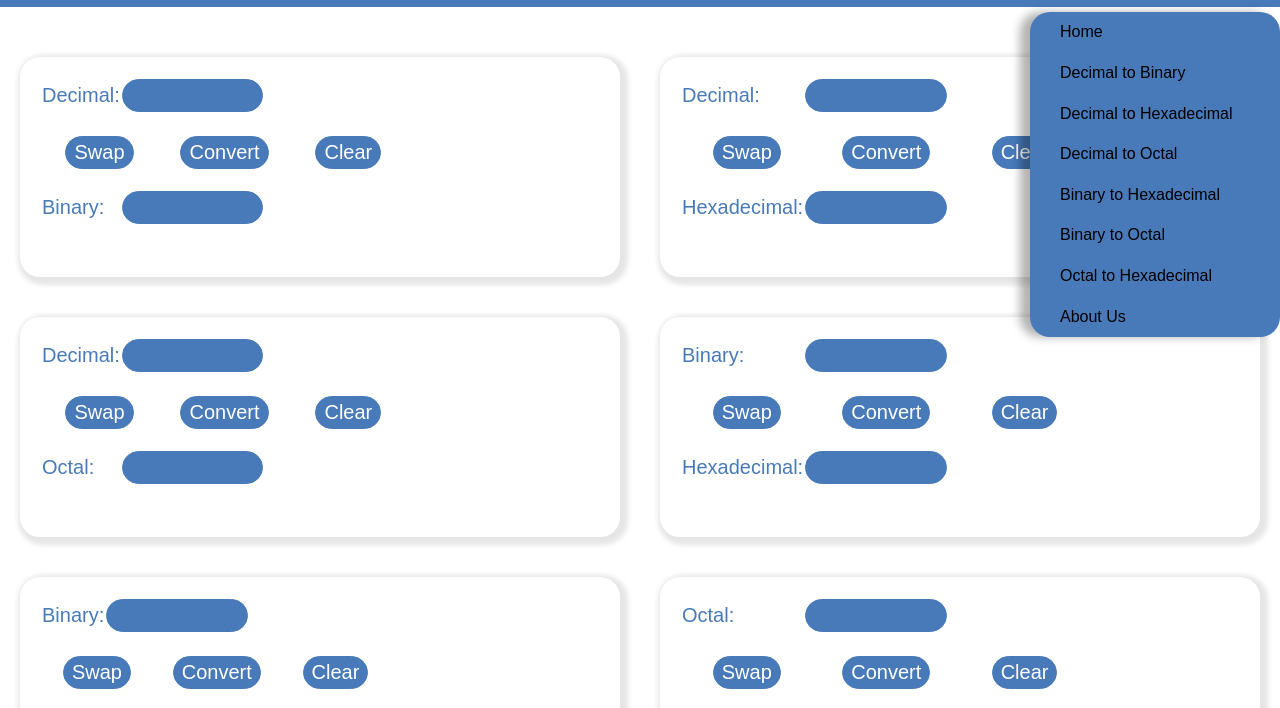
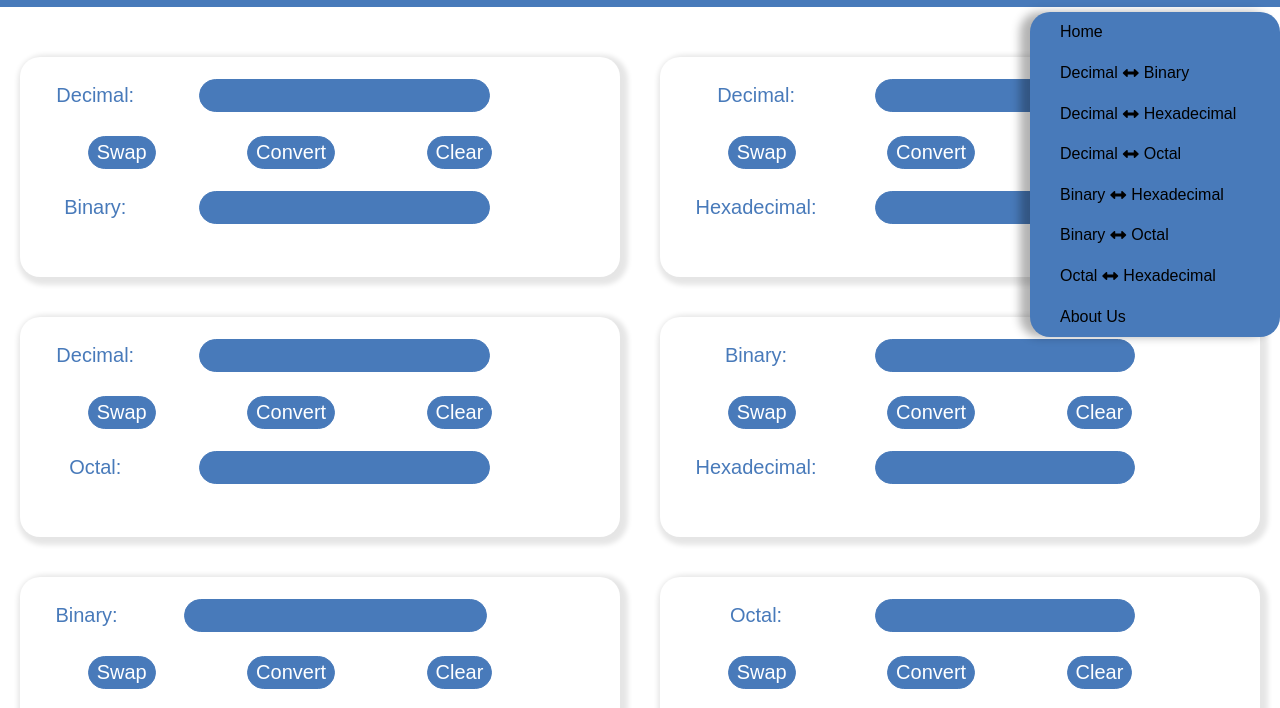
Before and after one commit to parv811/Projeect_Converter, a plain HTML site: page project.html in a window 1280 px wide. Both pictures are taken after a click on the button 1250 px from the left and 30 px from the top of the page. Shown: the part 53-761 px from the top of the page. Drawn offline with nearby package versions, Linux system fonts and the light colour scheme.

Commit message:
Minor changes in main block section

```diff
--- a/project.css
+++ b/project.css
@@ -39,8 +39,6 @@ label {
 body {
     min-height: 100vh;
     background-color: var(--bgcolorwhite);
-
-
 }
 
 nav {
@@ -86,7 +84,7 @@ nav a:hover {
     border-radius: 20px;
 }
 
-header {
+.header {
     top: 0;
     position: fixed;
     width: 100%;
@@ -100,7 +98,7 @@ header {
     z-index: 999;
 }
 
-header>h1 {
+.h1 {
     font-size: 30px;
     margin-left: 10px;
     margin-right: 380px;
@@ -156,6 +154,9 @@ header>h1 {
         justify-items: center;
         align-items: center;
     }
+    .h1{
+
+    }
 }
 
 .Main-block div.converter {
@@ -199,10 +200,6 @@ td{
     font-size: 20px;
 }
 
-.converter{
-    text-align: left;
-}
-
 .converter-buttons{
     display: flex;
     flex-direction: row;
@@ -212,7 +209,12 @@ td{
 
 .converter input[type=text]{
     text-align: center;
-    width: 50%;
+    width: 75%;
+}
+
+.converter-table{
+    width: 500px;
+    text-align: center;
 }
 
 /* CSS for About Us section */
--- a/project.html
+++ b/project.html
@@ -19,32 +19,32 @@
 </head>
 
 <body>
-  <header class="header" id="header">
-    <h1>
-      <i class="fa-solid fa-calculator"></i>
-      Number Nexus
-    </h1>
+  <div class="header" id="header">
+    <div class="h1">
+        <i class="fa-solid fa-calculator"></i>
+        Number Nexus
+    </div>
     <div class="buttons" id="buttons">
       <button id="themeButton" class="fa-regular fa-moon"></button>
       <button id="menuButton" class="fa-solid fa-bars" onclick="changeMenuIcon(this)"></button>
     </div>
-  </header>
+  </div>
   <nav class="menu" id="menu">
     <ul>
       <li><a href="#">Home</a></li>
-      <li><a href="#Decimal-Binary">Decimal to Binary</a></li>
-      <li><a href="#Decimal-Hexadecimal">Decimal to Hexadecimal</a></li>
-      <li><a href="#Decimal-Octal">Decimal to Octal</a></li>
-      <li><a href="#Binary-Hexadecimal">Binary to Hexadecimal</a></li>
-      <li><a href="#Binary-Octal">Binary to Octal</a></li>
-      <li><a href="#Octal-Hexadecimal">Octal to Hexadecimal</a></li>
+      <li><a href="#Decimal-Binary">Decimal <i class="	fa fa-arrows-h" style="padding: 0 5px;"></i> Binary</a></li>
+      <li><a href="#Decimal-Hexadecimal">Decimal <i class="	fa fa-arrows-h" style="padding: 0 5px;"></i> Hexadecimal</a></li>
+      <li><a href="#Decimal-Octal">Decimal <i class="	fa fa-arrows-h" style="padding: 0 5px;"></i> Octal</a></li>
+      <li><a href="#Binary-Hexadecimal">Binary <i class="	fa fa-arrows-h" style="padding: 0 5px;"></i> Hexadecimal</a></li>
+      <li><a href="#Binary-Octal">Binary <i class="	fa fa-arrows-h" style="padding: 0 5px;"></i> Octal</a></li>
+      <li><a href="#Octal-Hexadecimal">Octal <i class="	fa fa-arrows-h" style="padding: 0 5px;"></i> Hexadecimal</a></li>
       <li><a href="#aboutus">About Us</a></li>
     </ul>
   </nav>
   <br><br><br><br><br>
   <section class="Main-block" id="Main-block">
     <div id="Decimal-Binary" class="Decimal-Binary converter">
-      <table>
+      <table class="converter-table">
         <tr>
           <td>
             <label id="Dec">Decimal:</label>
@@ -78,7 +78,7 @@
 
 
     <div id="Decimal-Hexadecimal" class="Decimal-Hexadecimal converter">
-      <table>
+      <table class="converter-table">
         <tr>
           <td>
             <label id="Dec1">Decimal:</label>
@@ -111,7 +111,7 @@
       </div>
 
     <div id="Decimal-Octal" class="Decimal-Octal converter">
-      <table>
+      <table class="converter-table">
         <tr>
          <td>
           <label id="Dec2">Decimal:</label>
@@ -144,7 +144,7 @@
 
     </div>
     <div id="Binary-Hexadecimal" class="Binary-Hexadecimal converter">
-      <table>
+      <table class="converter-table">
         <tr>
           <td>
             <label id="Bin1">Binary:</label>
@@ -176,7 +176,7 @@
        </table>
      </div>
     <div id="Binary-Octal" class="Binary-Octal converter">
-      <table>
+      <table class="converter-table">
         <tr>
           <td>
             <label id="Bin2">Binary:</label>
@@ -208,7 +208,7 @@
        </table>
        </div>
     <div id="Octal-Hexadecimal" class="Octal-Hexadecimal converter">
-      <table>
+      <table class="converter-table">
         <tr>
           <td>
             <label id="Oct2">Octal:</label>
```
